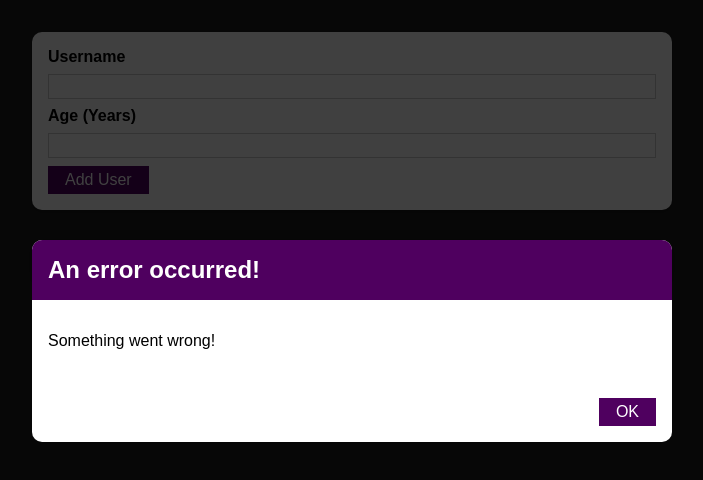
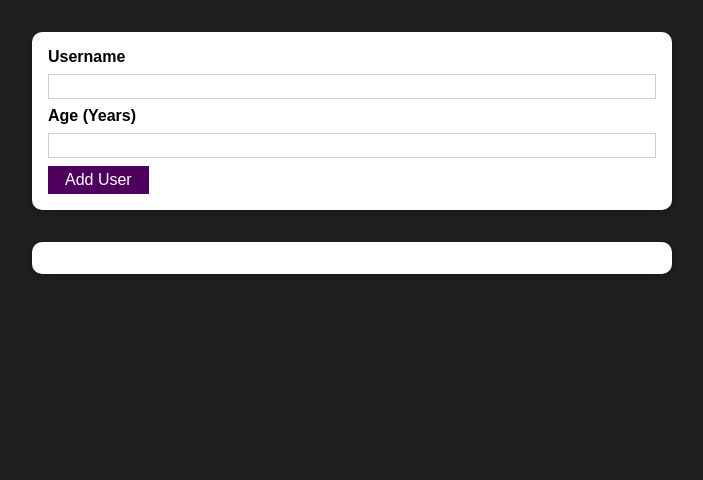
Before and after one commit to Plyavinskiy/user-list-creator, a React (Create React App) app: page / in a window 1280 px wide. Shown: the top 480 px of the page, without its empty margins (288-991 px from the left). Built offline with nearby package versions, Linux system fonts and the light colour scheme.

Commit message:
feat: implement error state management

```diff
--- a/src/components/UI/ErrorModal.js
+++ b/src/components/UI/ErrorModal.js
@@ -5,7 +5,7 @@
 const ErrorModal = (props) => {
   return (
     <div>
-      <div className={classes.backdrop} />
+      <div className={classes.backdrop} onClick={props.onConfirm} />
       <Card className={classes.modal}>
         <header className={classes.header}>
           <h2>{props.title}</h2>
@@ -14,7 +14,7 @@
           <p>{props.message}</p>
         </div>
         <footer className={classes.actions}>
-          <Button>OK</Button>
+          <Button onClick={props.onConfirm}>OK</Button>
         </footer>
       </Card>
     </div>
--- a/src/components/Users/AddUser.js
+++ b/src/components/Users/AddUser.js
@@ -8,6 +8,7 @@
 const AddUser = (props) => {
   const [enteredUsername, setEnteredUsername] = useState("");
   const [enteredAge, setEnteredAge] = useState("");
+  const [error, setError] = useState();
 
   const usernameChangeHandler = (event) => {
     setEnteredUsername(event.target.value);
@@ -21,10 +22,18 @@
     event.preventDefault();
 
     if (enteredUsername.trim().length === 0 || enteredAge.trim().length === 0) {
+      setError({
+        title: "Invalid input",
+        message: "Please enter a valid name and age (non-empty values).",
+      });
       return;
     }
 
     if (+enteredAge < 1) {
+      setError({
+        title: "Invalid age",
+        message: "Please enter a valid age (> 0).",
+      });
       return;
     }
 
@@ -33,9 +42,19 @@
     setEnteredAge("");
   };
 
+  const errorHandler = () => {
+    setError(null);
+  };
+
   return (
     <div>
-      <ErrorModal title="An error occurred!" message="Something went wrong!" />
+      {error && (
+        <ErrorModal
+          title={error.title}
+          message={error.message}
+          onConfirm={errorHandler}
+        />
+      )}
       <Card className={classes.input}>
         <form onSubmit={AddUserHandler}>
           <label htmlFor="username">Username</label>
```
